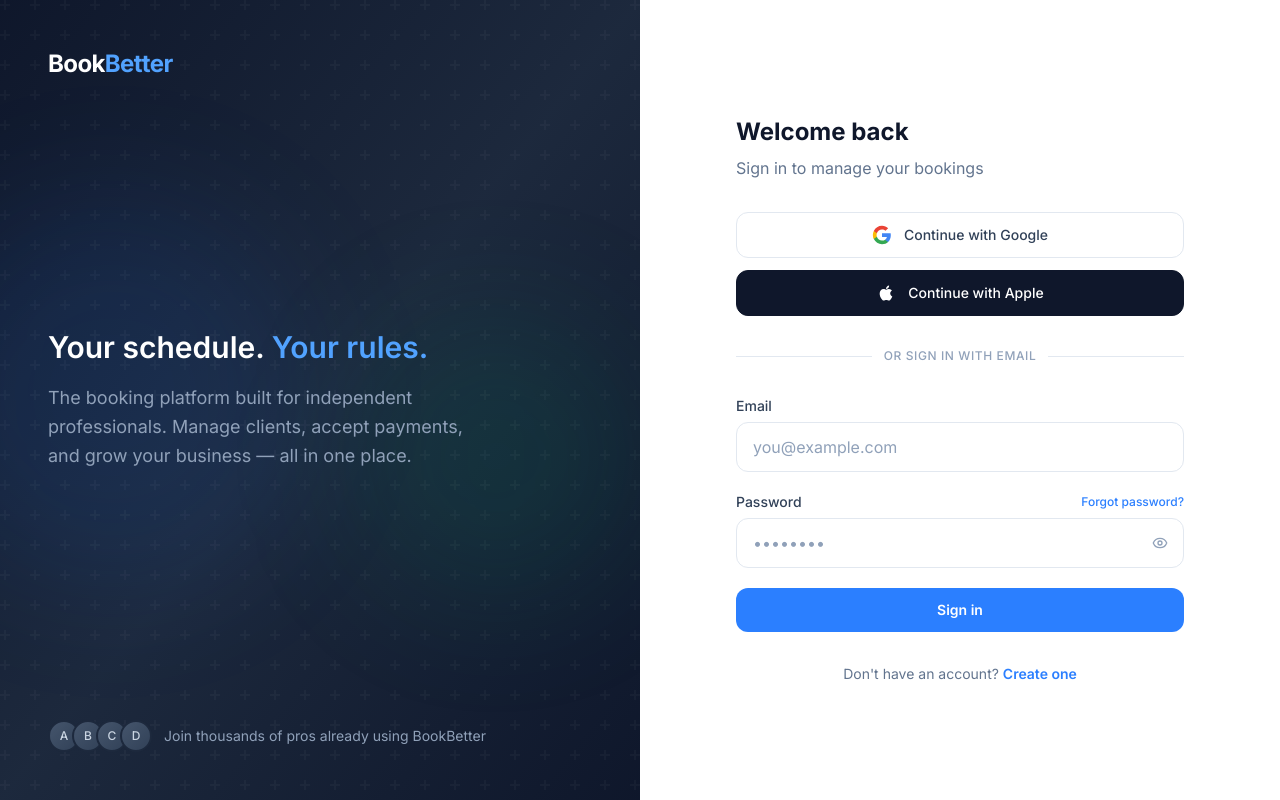
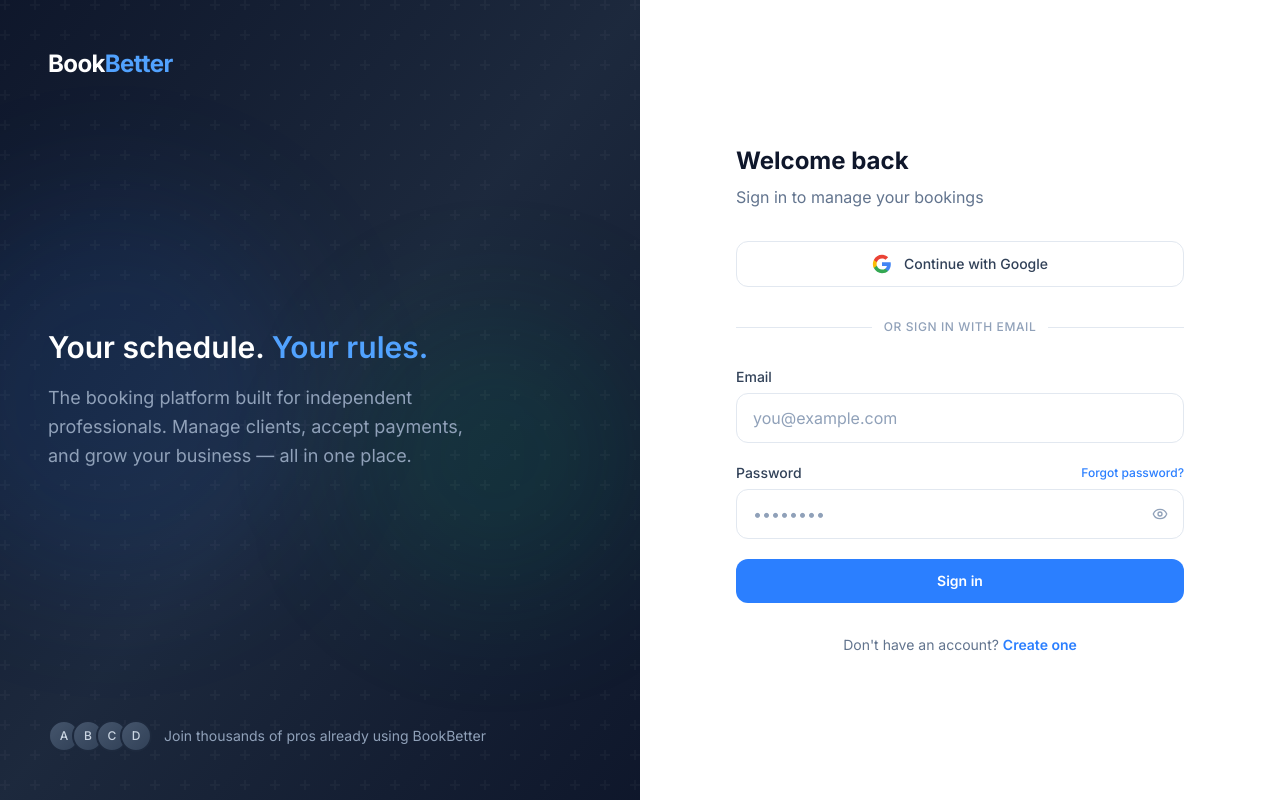
Before and after one commit to RaMarWilson1/bookbetter, a Next.js app: page /auth/sign-in in a window 1280 px wide. Built offline with nearby package versions, Linux system fonts and the light colour scheme.

Commit message:
remove apple for now

```diff
--- a/src/app/auth/_components/oauth-buttons.tsx
+++ b/src/app/auth/_components/oauth-buttons.tsx
@@ -53,23 +53,6 @@
         )}
         Continue with Google
       </button>
-
-      {/* Apple */}
-      <button
-        type="button"
-        onClick={() => handleOAuth('apple')}
-        disabled={loading !== null}
-        className="w-full flex items-center justify-center gap-3 px-4 py-3 rounded-xl border border-slate-900 bg-slate-900 text-white font-medium text-sm hover:bg-slate-800 transition-all duration-200 disabled:opacity-50 disabled:cursor-not-allowed"
-      >
-        {loading === 'apple' ? (
-          <Spinner />
-        ) : (
-          <svg className="w-5 h-5" viewBox="0 0 24 24" fill="currentColor">
-            <path d="M17.05 20.28c-.98.95-2.05.88-3.08.4-1.09-.5-2.08-.48-3.24 0-1.44.62-2.2.44-3.06-.4C2.79 15.25 3.51 7.59 9.05 7.31c1.35.07 2.29.74 3.08.8 1.18-.24 2.31-.93 3.57-.84 1.51.12 2.65.72 3.4 1.8-3.12 1.87-2.38 5.98.48 7.13-.57 1.5-1.31 2.99-2.54 4.09zM12.03 7.25c-.15-2.23 1.66-4.07 3.74-4.25.29 2.58-2.34 4.5-3.74 4.25z" />
-          </svg>
-        )}
-        Continue with Apple
-      </button>
     </div>
   );
 }
```
